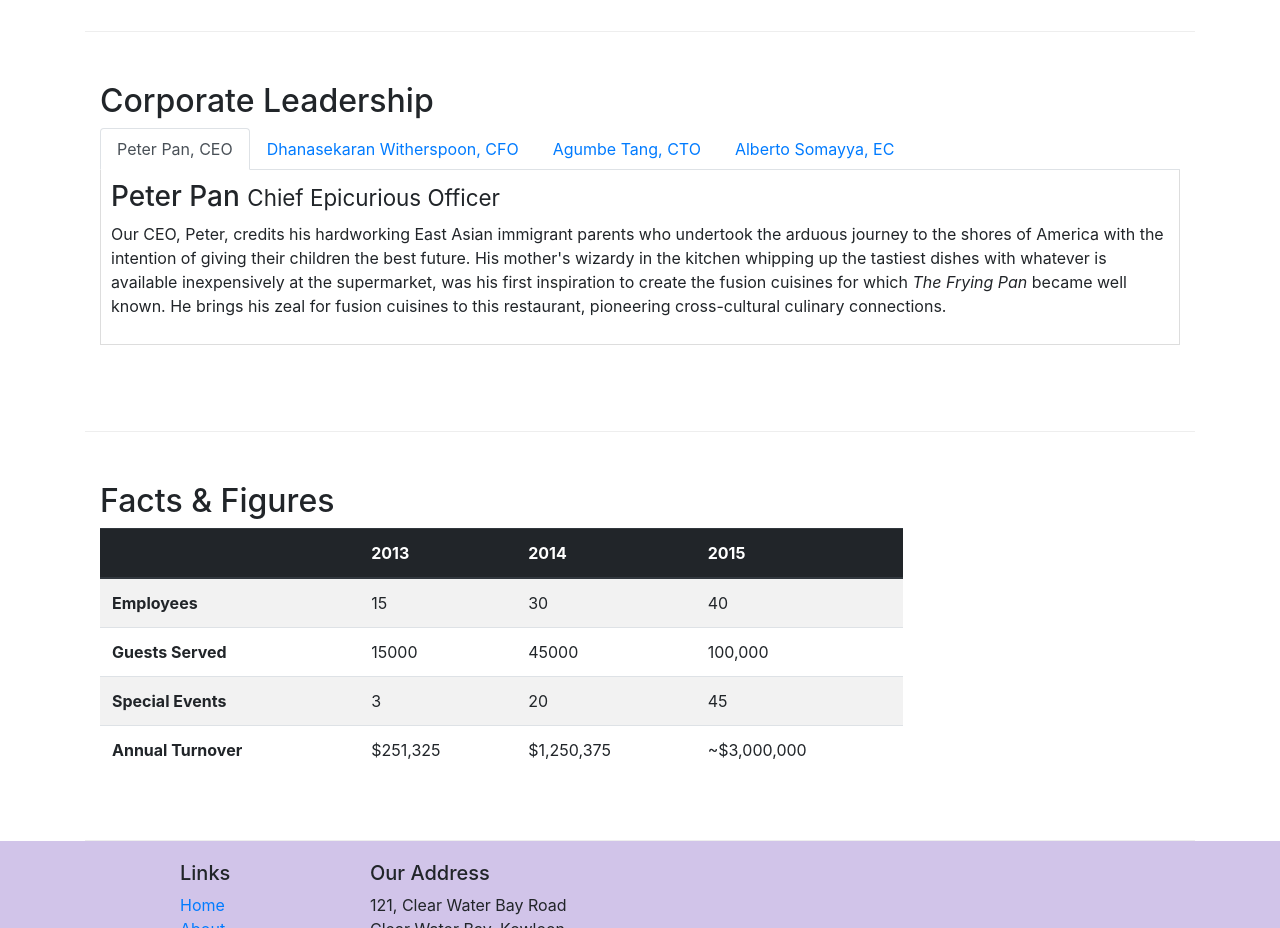
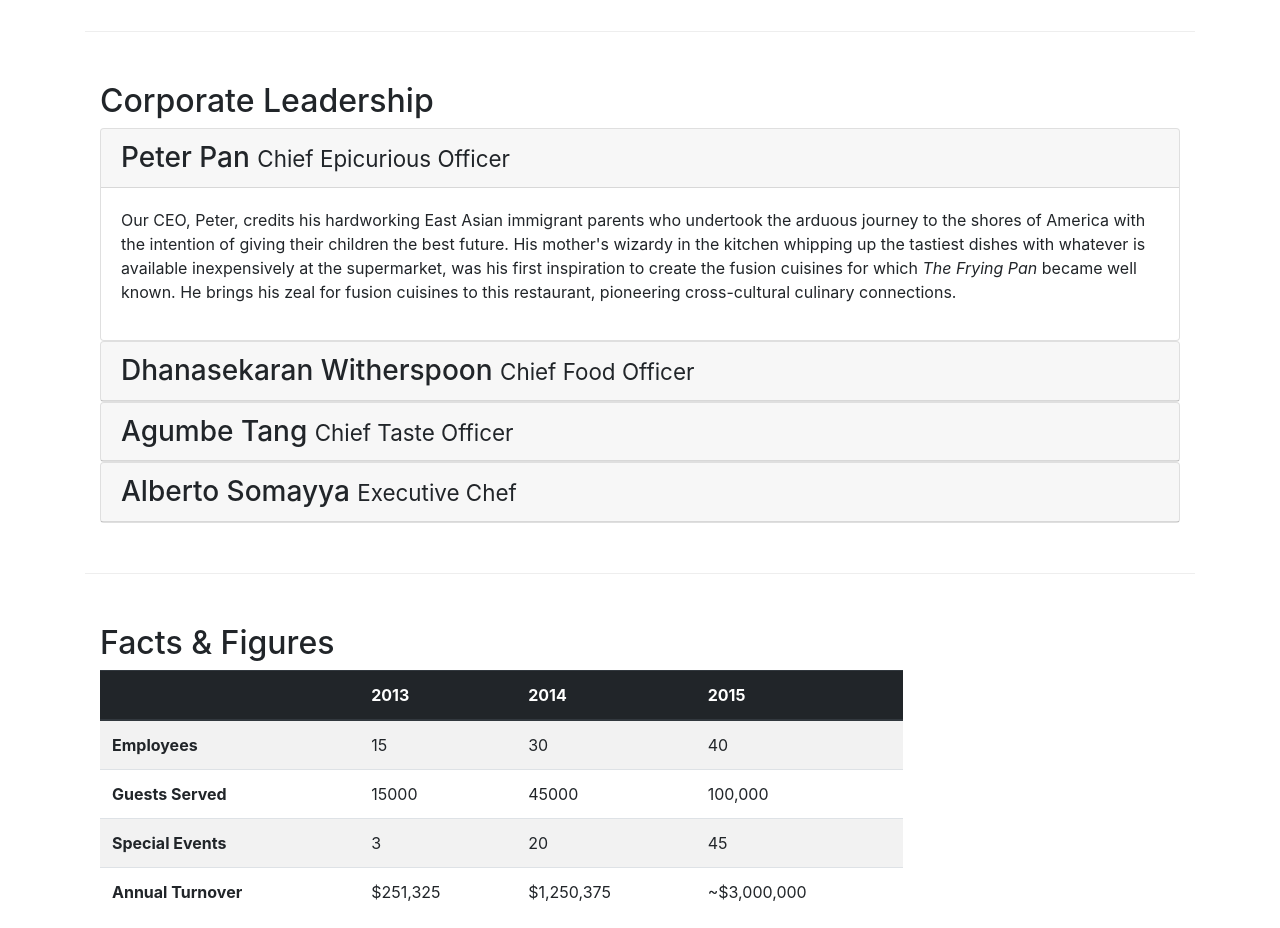
Before and after one commit to LettaVio/conFusion, a website: page aboutus.html in a window 1280 px wide. Shown: the part 940-1868 px from the top of the page. Drawn offline with nearby package versions, Linux system fonts and the light colour scheme.

Commit message:
Accordion

```diff
--- a/aboutus.html
+++ b/aboutus.html
@@ -100,41 +100,76 @@
         <div class="row row-content">
             <div class="col-12 ">
                 <h2>Corporate Leadership</h2>
-                <ul class="nav nav-tabs">
-                    <li class="nav-item">
-                        <a class="nav-link active" href="#peter" role="tab" data-toggle="tab">Peter Pan, CEO</a>
-                    </li>
-                    <li class="nav-item">
-                        <a class="nav-link " href="#danny" role="tab" data-toggle="tab">Dhanasekaran Witherspoon, CFO</a>
-                    </li>
-                    <li class="nav-item">
-                        <a class="nav-link " href="#agumbe" role="tab" data-toggle="tab">Agumbe Tang, CTO</a>
-                    </li>
-                    <li class="nav-item">
-                        <a class="nav-link " href="#alberto" role="tab" data-toggle="tab">Alberto Somayya, EC</a>
-                    </li>
-                </ul>
-                <div class="tab-content">
-                    <div role="tabpanel" class="tab-pane fade show active" id="peter">
-                        <h3>Peter Pan <small>Chief Epicurious Officer</small></h3>
-                        <p class="d-none d-sm-block">Our CEO, Peter, credits his hardworking East Asian immigrant parents who undertook the arduous journey to the shores of America with the intention of giving their children the best future. His mother's wizardy in the kitchen whipping
-                            up the tastiest dishes with whatever is available inexpensively at the supermarket, was his first inspiration to create the fusion cuisines for which <em>The Frying Pan</em> became well known. He brings his zeal for fusion
-                            cuisines to this restaurant, pioneering cross-cultural culinary connections.</p>
+
+                <div id="accordion">
+                    <div class="card">
+                        <div class="card-header" role="tab" id="peterhead">
+                            <h3 class="mb-0">
+                                <a data-toggle="collapse" data-target="#peter">
+                                    Peter Pan <small>Chief Epicurious Officer</small>
+                                </a>
+                            </h3>
+                        </div>
+                        <div class="collapse show " id="peter" data-parent="#accordion">
+                            <div class="card-body">
+                                <p class="d-none d-sm-block">Our CEO, Peter, credits his hardworking East Asian immigrant parents who undertook the arduous journey to the shores of America with the intention of giving their children the best future. His mother's wizardy in the kitchen
+                                    whipping up the tastiest dishes with whatever is available inexpensively at the supermarket, was his first inspiration to create the fusion cuisines for which <em>The Frying Pan</em> became well known. He brings his
+                                    zeal for fusion cuisines to this restaurant, pioneering cross-cultural culinary connections.</p>
+                            </div>
+
+                        </div>
                     </div>
-                    <div role="tabpanel" class="tab-pane fade " id="danny">
-                        <h3>Dhanasekaran Witherspoon <small>Chief Food Officer</small></h3>
-                        <p class="d-none d-sm-block">Our CFO, Danny, as he is affectionately referred to by his colleagues, comes from a long established family tradition in farming and produce. His experiences growing up on a farm in the Australian outback gave him great appreciation
-                            for varieties of food sources. As he puts it in his own words, <em>Everything that runs, wins, and everything that stays, pays!</em></p>
+                    <div class="card">
+                        <div class="card-header" role="tab" id="dannyhead">
+                            <h3 class="mb-0">
+                                <a class="collapsed" data-toggle="collapse" data-target="#danny">
+                                    Dhanasekaran Witherspoon <small>Chief Food Officer</small>
+                                </a>
+                            </h3>
+                        </div>
+                        <div class="collapse  " id="danny" data-parent="#accordion">
+                            <div class="card-body">
+                                <p class="d-none d-sm-block">Our CFO, Danny, as he is affectionately referred to by his colleagues, comes from a long established family tradition in farming and produce. His experiences growing up on a farm in the Australian outback gave him great
+                                    appreciation for varieties of food sources. As he puts it in his own words, <em>Everything that runs, wins, and everything that stays, pays!</em></p>
+                            </div>
+
+                        </div>
                     </div>
-                    <div role="tabpanel" class="tab-pane fade  " id="agumbe">
-                        <h3>Agumbe Tang <small>Chief Taste Officer</small></h3>
-                        <p class="d-none d-sm-block">Blessed with the most discerning gustatory sense, Agumbe, our CTO, personally ensures that every dish that we serve meets his exacting tastes. Our chefs dread the tongue lashing that ensues if their dish does not meet his exacting
-                            standards. He lives by his motto, <em>You click only if you survive my lick.</em></p>
+                    <div class="card">
+                        <div class="card-header" role="tab" id="agumbehead">
+                            <h3 class="mb-0">
+                                <a class="collapsed" data-toggle="collapse" data-target="#agumbe">
+                            Agumbe Tang <small>Chief Taste Officer</small>
+                            </a>
+                            </h3>
+                        </div>
+                        <div class="collapse" id="agumbe" data-parent="#accordion">
+                            <div class="card-body">
+                                <p class="d-none d-sm-block">Blessed with the most discerning gustatory sense, Agumbe, our CTO, personally ensures that every dish that we serve meets his exacting tastes. Our chefs dread the tongue lashing that ensues if their dish does not meet his
+                                    exacting standards. He lives by his motto, <em>You click only if you survive my lick.</em></p>
+                            </div>
+                        </div>
                     </div>
-                    <div role="tabpanel" class="tab-pane fade " id="alberto">
-                        <h3>Alberto Somayya <small>Executive Chef</small></h3>
-                        <p class="d-none d-sm-block">Award winning three-star Michelin chef with wide International experience having worked closely with whos-who in the culinary world, he specializes in creating mouthwatering Indo-Italian fusion experiences. He says, <em>Put together the cuisines from the two craziest cultures, and you get a winning hit! Amma Mia!</em></p>
+                    <div class="card">
+                        <div class="card-header" role="tab" id="albertohead">
+                            <h3 class="mb-0">
+                                <a class="collapsed" data-toggle="collapse" data-target="#alberto">
+                            Alberto Somayya <small>Executive Chef</small>
+                            </a>
+                            </h3>
+                        </div>
+                        <div class="collapse" id="alberto" data-parent="#accordion">
+                            <div class="card-body">
+                                <p class="d-none d-sm-block">
+                                    <p class="d-none d-sm-block">Award winning three-star Michelin chef with wide International experience having worked closely with whos-who in the culinary world, he specializes in creating mouthwatering Indo-Italian fusion experiences. He says,
+                                        <em>Put together the cuisines from the two craziest cultures, and you get a winning hit! Amma Mia!</em></p>
+                                    </em>
+                                </p>
+                            </div>
+                        </div>
                     </div>
+
+
                 </div>
             </div>
         </div>
```
